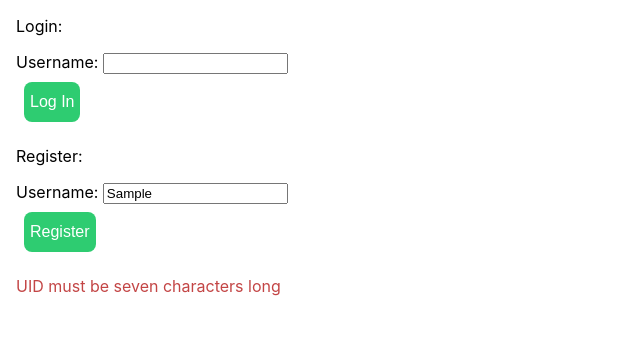
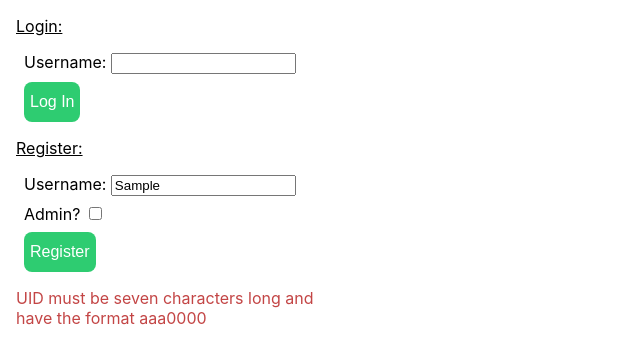
Before and after one commit to Jflinchum/timeclock, a React (Create React App) app: page / in a window 1280 px wide. Both pictures are taken after typing "Sample" into the empty fields and a click on the button "Register". Shown: the top 364 px of the page, without its empty margins (0-640 px from the left). Built offline with nearby package versions, Linux system fonts and the light colour scheme.

Commit message:
Added admin accounts.

```diff
--- a/server.js
+++ b/server.js
@@ -47,12 +47,12 @@ app.get('/authorize', (req, res) => {
 });
 
 app.get('/register', (req, res) => {
-  const { uid } = req.query;
+  const { uid, admin } = req.query;
 
   db.query(`
     INSERT INTO users
-    (uid)
-    VALUES('${uid}')
+    (uid, admin)
+    VALUES('${uid}', ${admin})
     `, (err, results) => {
     if (err) res.send(err);
     else {
--- a/src/App/App.css
+++ b/src/App/App.css
@@ -10,7 +10,6 @@ button {
   font-size: 1rem;
   margin: 0;
   white-space: normal;
-  margin: 0.5rem;
 }
 
 button:hover {
@@ -20,3 +19,11 @@ button:hover {
 .errorMessage {
   color: #c34545;
 }
+
+.formTitle {
+  text-decoration: underline;
+}
+
+.formElementContainer {
+  margin: 0.5rem;
+}
--- a/src/App/App.js
+++ b/src/App/App.js
@@ -17,7 +17,7 @@ class App extends Component {
           )}/>
           <Route path='/times' render={(props) => (
             <div className="App">
-              <Times uid={props.location.state.uid}/>
+              <Times uid={props.location.state.uid} admin={props.location.state.admin}/>
             </div>
           )}/>
         </div>
--- a/src/Components/Login/Login.js
+++ b/src/Components/Login/Login.js
@@ -8,7 +8,6 @@ class Login extends Component {
       login: '',
       badLogin: false,
     }
-
     this.handleLoginChange = this.handleLoginChange.bind(this);
     this.handleLogin = this.handleLogin.bind(this);
   }
@@ -27,7 +26,7 @@ class Login extends Component {
       .then(response => {
         if (response.length > 0) {
           // Call the onSubmit function with the user id
-          this.props.onSubmit({ uid });
+          this.props.onSubmit({ uid, admin: response[0].admin });
         } else {
           // If the user id does not exist, show the bad login message
           this.setState({badLogin: true});
@@ -39,11 +38,13 @@ class Login extends Component {
   render() {
     return (
       <div>
-      <p> Login: </p>
+      <p className="formTitle"> Login: </p>
       <form id="loginForm" onSubmit={this.handleLogin}>
-        <div>
+        <div className="formElementContainer">
           <label htmlFor="loginUID"> Username: </label>
           <input required type="text" id="loginUID" onChange={this.handleLoginChange}/>
+        </div>
+        <div className="formElementContainer">
           <button type="submit"> Log In </button>
         </div>
       </form>
--- a/src/Components/Register/Register.js
+++ b/src/Components/Register/Register.js
@@ -6,22 +6,37 @@ class Register extends Component {
     super(props);
     this.state = {
       register: '',
+      registerAdmin: false,
       accountExists: false,
       badRegister: false,
     }
 
-    this.handleRegisterChange = this.handleRegisterChange.bind(this);
+    this.handleUIDChange = this.handleUIDChange.bind(this);
+    this.handleAdminChange = this.handleAdminChange.bind(this);
     this.handleRegister = this.handleRegister.bind(this);
   }
 
-  handleRegisterChange(event) {
+  handleUIDChange(event) {
     this.setState({register: event.target.value});
+  }
+
+  handleAdminChange(event) {
+    this.setState({registerAdmin: event.target.checked});
+  }
+
+  hasNumber(myString) {
+    return /\d/.test(myString);
+  }
+
+  hasCharacter(myString) {
+    return /[A-Za-z]/.test(myString);
   }
 
   handleRegister(event) {
     event.preventDefault();
     const uid = this.state.register;
-    if (uid.length !== 7) {
+    const registerAdmin = this.state.registerAdmin;
+    if (uid.length !== 7 || this.hasNumber(uid.slice(0, 3)) || this.hasCharacter(uid.slice(3, 8))) {
       this.setState({ badRegister: true });
       return;
     }
@@ -35,9 +50,9 @@ class Register extends Component {
           this.setState({ accountExists: true });
         } else {
           // If they don't exist, register them and call the onSubmit function
-          fetch(`http://localhost:4000/register?uid=${uid}`)
+          fetch(`http://localhost:4000/register?uid=${uid}&admin=${registerAdmin}`)
             .then(response => response.json())
-            .then(response => this.props.onSubmit({ uid }))
+            .then(response => this.props.onSubmit({ uid, admin: this.state.registerAdmin }))
             .catch(err => console.log(err));
         }
       })
@@ -47,11 +62,17 @@ class Register extends Component {
   render() {
     return (
       <div>
-        <p> Register: </p>
+        <p className="formTitle"> Register: </p>
         <form id="registerForm" onSubmit={this.handleRegister}>
-          <div>
+          <div className="formElementContainer">
             <label htmlFor="registerUID"> Username: </label>
-            <input required type="text" id="registerUID" onChange={this.handleRegisterChange}/>
+            <input required type="text" id="registerUID" onChange={this.handleUIDChange}/>
+          </div>
+          <div className="formElementContainer">
+            <label htmlFor="registerAdmin"> Admin? </label>
+            <input type="checkbox" id="registerAdmin" onChange={this.handleAdminChange}/>
+          </div>
+          <div className="formElementContainer">
             <button type="submit">Register</button>
           </div>
         </form>
@@ -62,7 +83,7 @@ class Register extends Component {
         }
         {
           this.state.badRegister ?
-          <p className="errorMessage"> UID must be seven characters long </p>
+          <p className="errorMessage"> UID must be seven characters long and have the format aaa0000 </p>
           : null
         }
       </div>
--- a/src/Components/TimesButton/TimesButton.js
+++ b/src/Components/TimesButton/TimesButton.js
@@ -21,7 +21,10 @@ class TimesButton extends Component {
 TimesButton.propTypes = {
   name: PropTypes.string,
   onSubmit: PropTypes.func,
-  show: PropTypes.bool
+  show: PropTypes.oneOfType([
+    PropTypes.number,
+    PropTypes.bool,
+  ])
 }
 
 export default TimesButton;
--- a/src/Views/Home/Home.js
+++ b/src/Views/Home/Home.js
@@ -12,12 +12,13 @@ class Home extends Component {
   }
 
   redirect(params) {
-    const { uid } = params;
+    const { uid, admin } = params;
 
     this.props.history.push({
       pathname: '/times',
       state: {
-        uid
+        uid,
+        admin
       }
     });
   }
--- a/src/Views/Times/Times.css
+++ b/src/Views/Times/Times.css
@@ -8,6 +8,10 @@
   flex-direction: row;
   margin: auto;
   width: 95%;
+}
+
+.controls div {
+  margin: 0.5rem;
 }
 
 table {
--- a/src/Views/Times/Times.js
+++ b/src/Views/Times/Times.js
@@ -92,7 +92,7 @@ class Times extends Component {
               record: 'work',
               start: 1
             })}
-            show={!this.state.activeShift}
+            show={((!this.state.activeShift) || this.props.admin)}
           />
           <TimesButton
             name="Clock Out"
@@ -101,7 +101,10 @@ class Times extends Component {
               record: 'work',
               start: 0
             })}
-            show={this.state.activeShift && !this.state.activeLunch && !this.state.activeBreak}
+            show={((this.state.activeShift
+              && !this.state.activeLunch
+              && !this.state.activeBreak)
+              || this.props.admin)}
           />
           <TimesButton
             name="Start Lunch"
@@ -110,7 +113,10 @@ class Times extends Component {
               record: 'lunch',
               start: 1
             })}
-            show={this.state.activeShift && !this.state.activeLunch && !this.state.activeBreak}
+            show={((this.state.activeShift
+              && !this.state.activeLunch
+              && !this.state.activeBreak)
+              || this.props.admin)}
           />
           <TimesButton
             name="End Lunch"
@@ -119,7 +125,10 @@ class Times extends Component {
               record: 'lunch',
               start: 0
             })}
-            show={this.state.activeShift && this.state.activeLunch && !this.state.activeBreak}
+            show={((this.state.activeShift
+              && this.state.activeLunch
+              && !this.state.activeBreak)
+              || this.props.admin)}
           />
           <TimesButton
             name="Start Break"
@@ -128,7 +137,10 @@ class Times extends Component {
               record: 'break',
               start: 1
             })}
-            show={this.state.activeShift && !this.state.activeLunch && !this.state.activeBreak}
+            show={((this.state.activeShift
+              && !this.state.activeLunch
+              && !this.state.activeBreak)
+              || this.props.admin)}
           />
           <TimesButton
             name="End Break"
@@ -137,7 +149,10 @@ class Times extends Component {
               record: 'break',
               start: 0
             })}
-            show={this.state.activeShift && !this.state.activeLunch && this.state.activeBreak}
+            show={((this.state.activeShift
+              && !this.state.activeLunch
+              && this.state.activeBreak)
+             || this.props.admin)}
           />
           <TimesButton
             name="Log Out"
```
